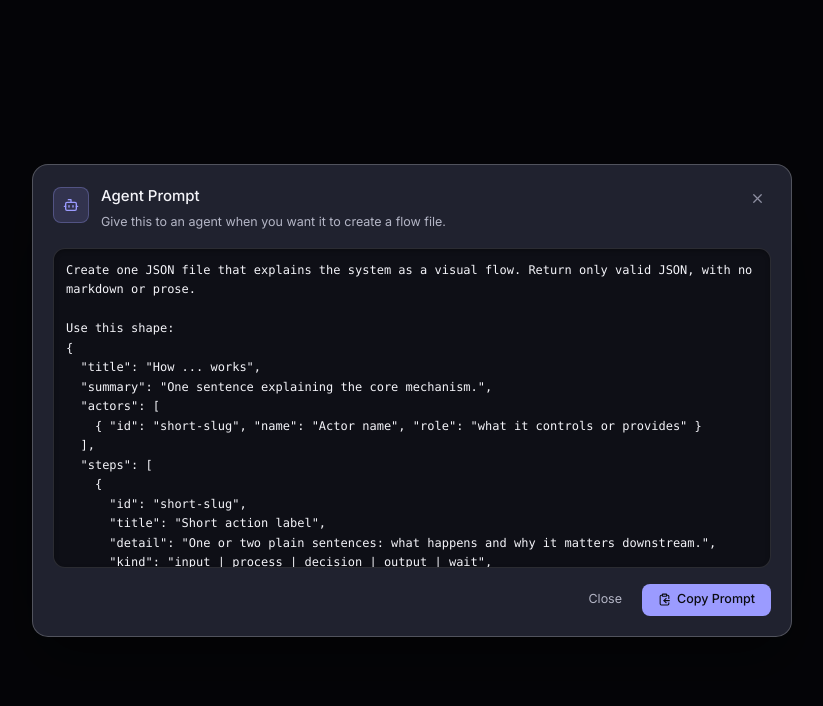
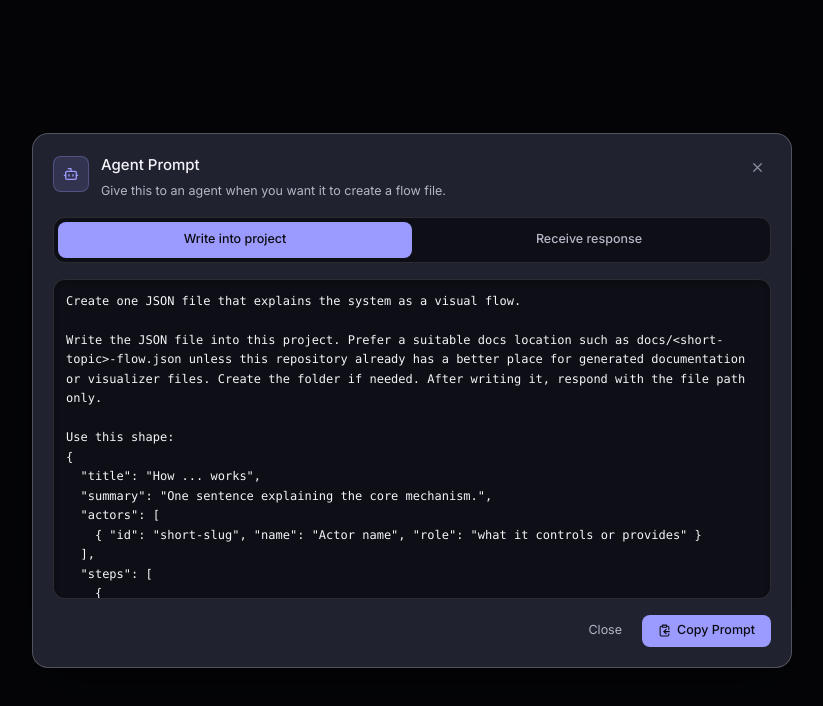
Before and after one commit to mtg1461/flow-visualizer, a Next.js app: page / in a window 1280 px wide. Both pictures are taken after a click on the button "Agent Prompt". Shown: the top 706 px of the page, without its empty margins (228-1051 px from the left). Built offline with nearby package versions, Linux system fonts and the light colour scheme.

Commit message:
Prompt updates

```diff
--- a/components/AgentPromptDialog.tsx
+++ b/components/AgentPromptDialog.tsx
@@ -2,7 +2,10 @@
 
 import { useState } from "react";
 import { Bot, Check, ClipboardCopy, X } from "lucide-react";
-import { SCHEMA_PROMPT } from "@/lib/prompt";
+import {
+  RECEIVE_RESPONSE_PROMPT,
+  WRITE_PROJECT_PROMPT,
+} from "@/lib/prompt";
 
 interface Props {
   open: boolean;
@@ -10,12 +13,16 @@ interface Props {
 }
 
 export function AgentPromptDialog({ open, onClose }: Props) {
+  const [mode, setMode] = useState<"write" | "receive">("write");
   const [copied, setCopied] = useState(false);
 
   if (!open) return null;
 
+  const prompt =
+    mode === "write" ? WRITE_PROJECT_PROMPT : RECEIVE_RESPONSE_PROMPT;
+
   const copyPrompt = async () => {
-    await navigator.clipboard.writeText(SCHEMA_PROMPT);
+    await navigator.clipboard.writeText(prompt);
     setCopied(true);
     window.setTimeout(() => setCopied(false), 1600);
   };
@@ -57,10 +64,41 @@ export function AgentPromptDialog({ open, onClose }: Props) {
           </button>
         </div>
 
+        <div className="mt-4 grid rounded-xl border border-line bg-well p-1 text-[12.5px] font-medium sm:grid-cols-2">
+          <button
+            type="button"
+            onClick={() => {
+              setMode("write");
+              setCopied(false);
+            }}
+            className={`h-9 cursor-pointer rounded-lg px-3 transition-colors ${
+              mode === "write"
+                ? "bg-accent text-bg"
+                : "text-mute hover:bg-surface hover:text-text"
+            }`}
+          >
+            Write into project
+          </button>
+          <button
+            type="button"
+            onClick={() => {
+              setMode("receive");
+              setCopied(false);
+            }}
+            className={`h-9 cursor-pointer rounded-lg px-3 transition-colors ${
+              mode === "receive"
+                ? "bg-accent text-bg"
+                : "text-mute hover:bg-surface hover:text-text"
+            }`}
+          >
+            Receive response
+          </button>
+        </div>
+
         <textarea
           readOnly
           spellCheck={false}
-          value={SCHEMA_PROMPT}
+          value={prompt}
           className="mt-4 min-h-[320px] flex-1 resize-none rounded-xl border border-line bg-well p-3 font-mono text-[12px] leading-relaxed text-text shadow-inner shadow-black/25 focus:outline-none"
         />
 
--- a/lib/prompt.ts
+++ b/lib/prompt.ts
@@ -1,6 +1,4 @@
-export const SCHEMA_PROMPT = `Create one JSON file that explains the system as a visual flow. Return only valid JSON, with no markdown or prose.
-
-Use this shape:
+const FLOW_SCHEMA_PROMPT = `Use this shape:
 {
   "title": "How ... works",
   "summary": "One sentence explaining the core mechanism.",
@@ -30,3 +28,15 @@ Rules:
 - Backward "then", backward branches, or "loops" represent retries and feedback.
 - Keep ids stable, lowercase, and unique.
 - Do not include layout or styling fields such as grid, color, or line.`;
+
+export const RECEIVE_RESPONSE_PROMPT = `Create one JSON file that explains the system as a visual flow. Return only valid JSON, with no markdown or prose.
+
+${FLOW_SCHEMA_PROMPT}`;
+
+export const WRITE_PROJECT_PROMPT = `Create one JSON file that explains the system as a visual flow.
+
+Write the JSON file into this project. Prefer a suitable docs location such as docs/<short-topic>-flow.json unless this repository already has a better place for generated documentation or visualizer files. Create the folder if needed. After writing it, respond with the file path only.
+
+${FLOW_SCHEMA_PROMPT}`;
+
+export const SCHEMA_PROMPT = RECEIVE_RESPONSE_PROMPT;
```
